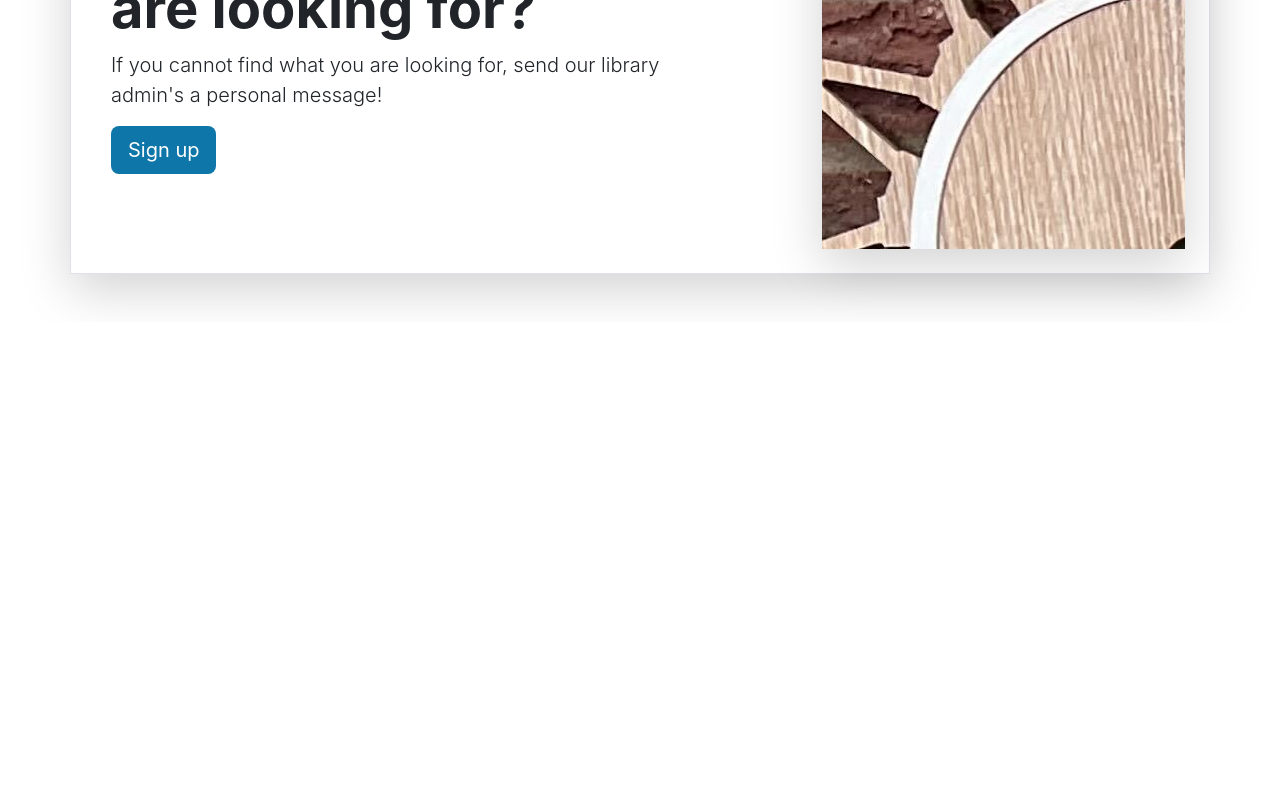
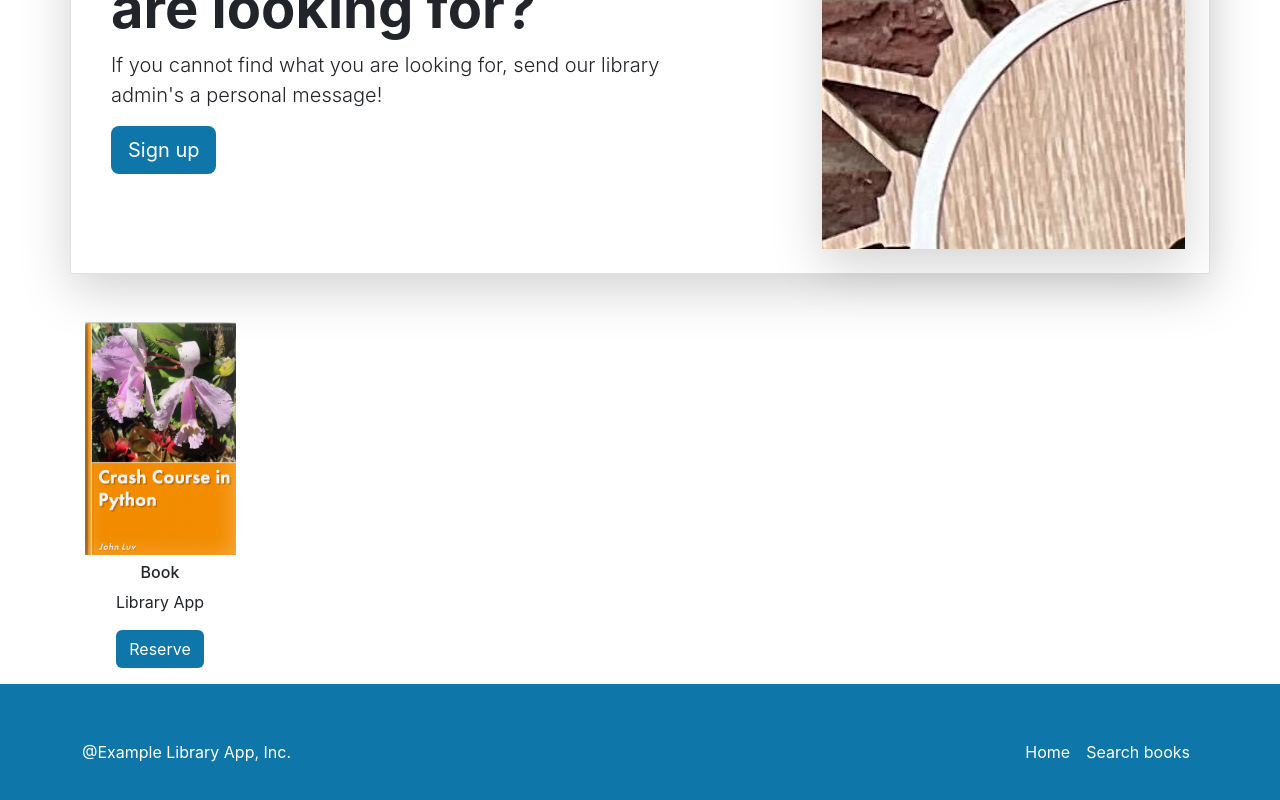
Before and after one commit to dbenitez02/library-app-frontend, a React (Create React App) app: page / in a window 1280 px wide. Shown: the part 2148-2948 px from the top of the page. Before the commit the page ends 2470 px from the top, so only its background shows below. Built offline with nearby package versions, Linux system fonts and the light colour scheme.

Commit message:
Create a Homepage component and added a Footer

```diff
--- a/src/App.tsx
+++ b/src/App.tsx
@@ -2,21 +2,15 @@
 import React from 'react';
 import './App.css';
 import { Navbar } from './layouts/NavbarAndFooter/Navbar';
-import { ExploreTopBooks } from './layouts/HomePage/ExploreTopBooks';
-import { Carousel } from './layouts/HomePage/Carousel';
-import { Heros } from './layouts/HomePage/Heros';
-import { LibraryServices } from './layouts/HomePage/LibraryServices';
+import { Footer } from './layouts/NavbarAndFooter/Footer';
+import { HomePage } from './layouts/HomePage/HomePage';
 
-function App() {
+export const App = () => {
   return (
     <div>
       <Navbar />
-      <ExploreTopBooks />
-      <Carousel />
-      <Heros />
-      <LibraryServices />
+      <HomePage/>
+      <Footer />
     </div>
   );
 }
-
-export default App;
--- a/src/index.tsx
+++ b/src/index.tsx
@@ -1,7 +1,7 @@
 import React from 'react';
 import ReactDOM from 'react-dom/client';
 import './index.css';
-import App from './App';
+import { App } from './App';
 
 
 const root = ReactDOM.createRoot(
--- /dev/null
+++ b/src/layouts/HomePage/HomePage.tsx
@@ -0,0 +1,17 @@
+import { Carousel } from "./components/Carousel";
+import { ExploreTopBooks } from "./components/ExploreTopBooks";
+import { Heros } from "./components/Heros";
+import { LibraryServices } from "./components/LibraryServices";
+import { ReturnBook } from "./components/ReturnBook";
+
+export const HomePage = () => {
+    return(
+        <>
+            <ExploreTopBooks />
+            <Carousel />
+            <Heros />
+            <LibraryServices />
+            <ReturnBook />
+        </>
+    );
+}
--- a/src/layouts/HomePage/ReturnBook.tsx
+++ b/src/layouts/HomePage/components/ReturnBook.tsx
@@ -6,7 +6,7 @@
         <div className="col-xs-6 col-sm-6 col-md-4 col-lg-3 mb-3">
         <div className="text-center">
             <img
-                src={require('./../../Images/BooksImages/book-luv2code-1000.png')}
+                src={require('./../../../Images/BooksImages/book-luv2code-1000.png')}
                 width="151"
                 height="233"
                 alt="book"
--- /dev/null
+++ b/src/layouts/NavbarAndFooter/Footer.tsx
@@ -0,0 +1,19 @@
+export const Footer = () => {
+    return(
+        <div className="main-color">
+            <footer className="container d-flex flex-wrap
+            justify-content-between align-items-center py-5 main-color">
+                <p className="col-md-4 mb-0 text-white">@Example Library App, Inc.</p>
+                <ul className="nav navbar-dark col-md-4 justify-content-end">
+                    <li className="nav-item">
+                        <a className="nav-link px-2 text-white" href="#">Home</a>
+                    </li>
+                    <li className="nav-item">
+                        <a className="nav-link px-2 text-white" href="#">Search books</a>
+                    </li>
+                </ul>
+            </footer>
+
+        </div>
+    );
+}
```
Also changed, not shown: src/layouts/HomePage/components/Carousel.tsx (renamed from src/layouts/HomePage/Carousel.tsx), src/layouts/HomePage/components/ExploreTopBooks.tsx (renamed from src/layouts/HomePage/ExploreTopBooks.tsx), src/layouts/HomePage/components/Heros.tsx (renamed from src/layouts/HomePage/Heros.tsx), src/layouts/HomePage/components/LibraryServices.tsx (renamed from src/layouts/HomePage/LibraryServices.tsx).
